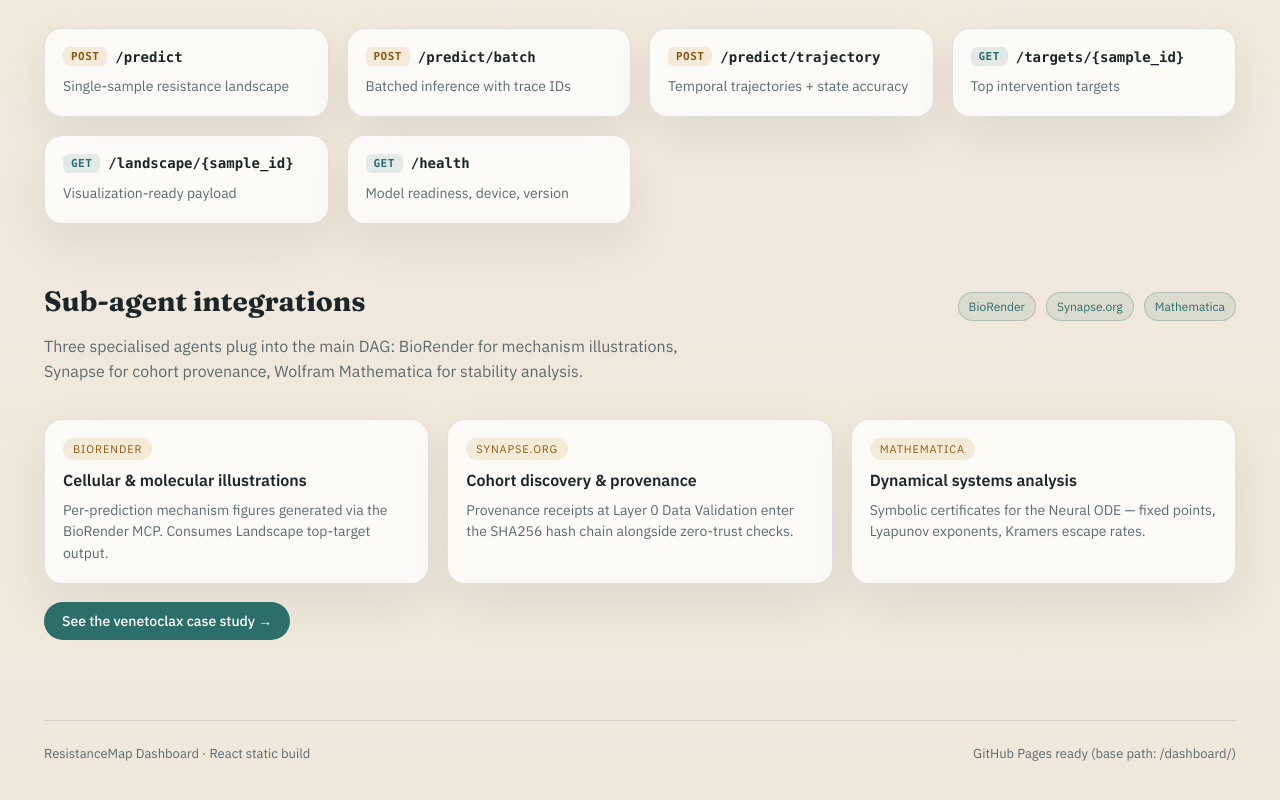
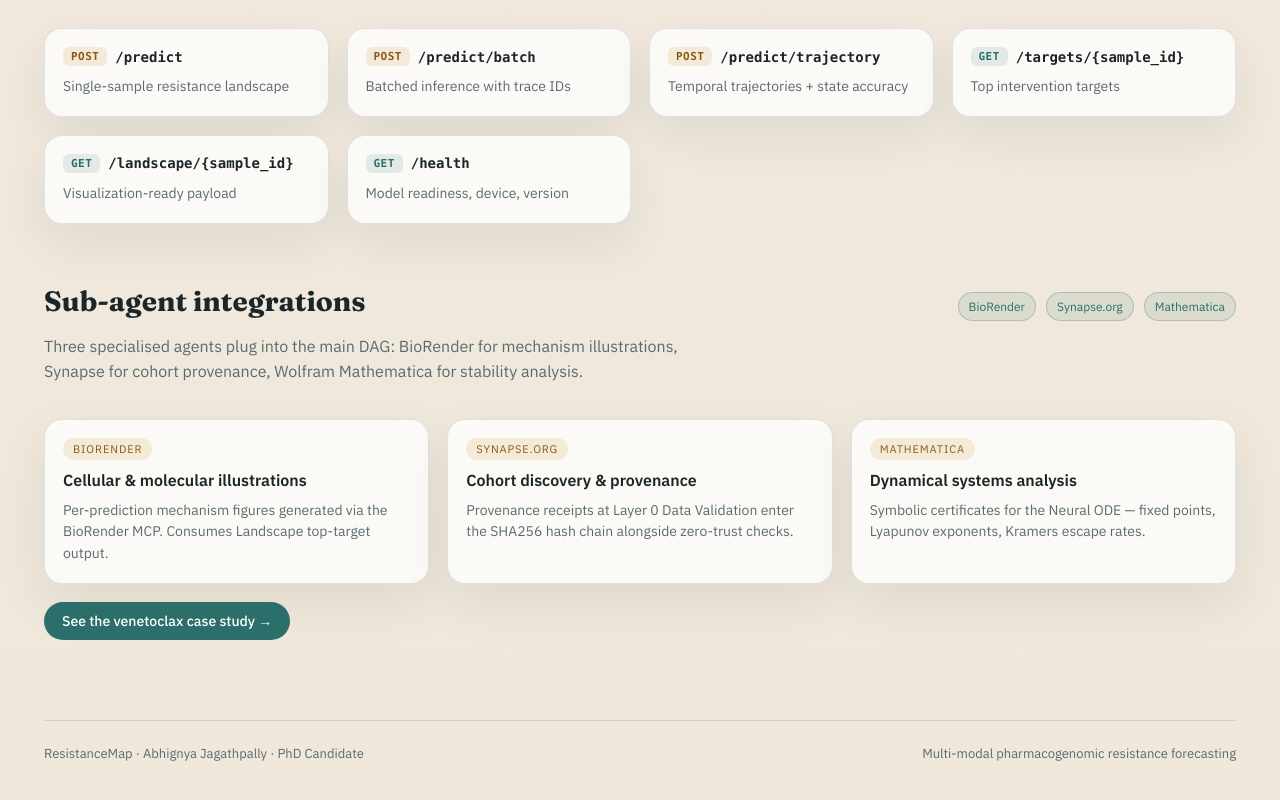
Before and after one commit to Abhignya-Jagathpally/dashboard, a React (Vite) app: page / in a window 1280 px wide. Shown: the part 5839-6639 px from the top of the page. Built offline with nearby package versions, Linux system fonts and the light colour scheme.

Commit message:
Add ErrorBoundary component to handle errors

```diff
--- a/src/App.jsx
+++ b/src/App.jsx
@@ -1,12 +1,43 @@
+import { Component } from 'react';
 import { Routes, Route } from 'react-router-dom';
 import Nav from './components/Nav.jsx';
 import Home from './pages/Home.jsx';
 import Science from './pages/Science.jsx';
 import SubAgents from './pages/SubAgents.jsx';
 
+class ErrorBoundary extends Component {
+  constructor(props) {
+    super(props);
+    this.state = { hasError: false };
+  }
+
+  static getDerivedStateFromError() {
+    return { hasError: true };
+  }
+
+  componentDidCatch(error, errorInfo) {
+    console.error('ErrorBoundary caught an error:', error, errorInfo);
+  }
+
+  render() {
+    if (this.state.hasError) {
+      return (
+        <section className="section">
+          <h3 className="section-title">Something went wrong</h3>
+          <p className="section-subtitle">
+            An unexpected error occurred. Please refresh the page or try again later.
+          </p>
+        </section>
+      );
+    }
+    return this.props.children;
+  }
+}
+
 const App = () => (
   <div className="page">
     <Nav />
+    <ErrorBoundary>
       <Routes>
         <Route path="/" element={<Home />} />
         <Route path="/science" element={<Science />} />
@@ -21,9 +52,10 @@
           }
         />
       </Routes>
+    </ErrorBoundary>
     <footer className="footer">
-      <div>ResistanceMap Dashboard · React static build</div>
-      <div>GitHub Pages ready (base path: /dashboard/)</div>
+      <div>ResistanceMap · Abhignya Jagathpally · PhD Candidate</div>
+      <div>Multi-modal pharmacogenomic resistance forecasting</div>
     </footer>
   </div>
 );
```
Lines whose indentation alone changed are shown as unchanged.
